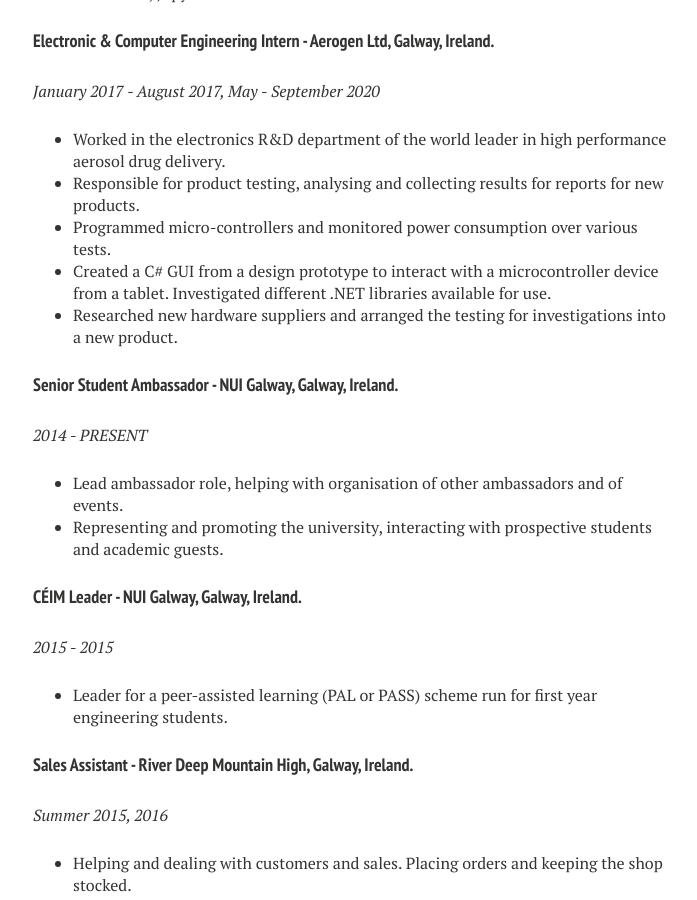
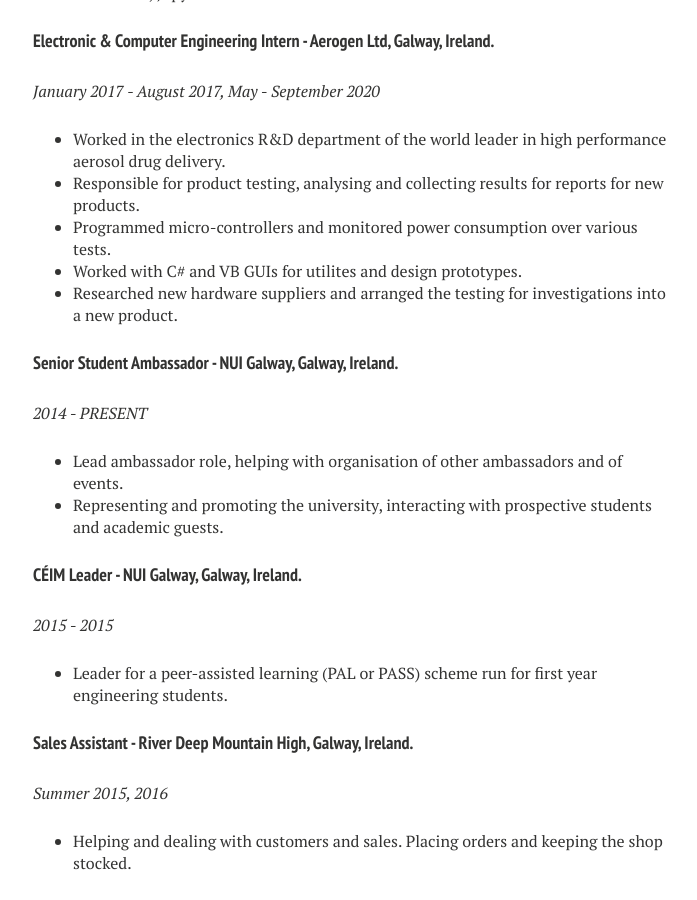
Before and after one commit to cbreathnach/cbreathnach.github.io, a Jekyll site: the page built from _pages/cv.md, in a window 1280 px wide and 900 px high, scrolled down 1031 px. Shown: the whole window, without its empty margins (287-984 px from the left). Built offline with Jekyll 4.4.1, drawn with Linux system fonts in a browser that asks for light colours; nearby versions of some CDN libraries.

Commit message:
Update experience

```diff
--- a/_pages/cv.md
+++ b/_pages/cv.md
@@ -42,7 +42,7 @@ comments: false
 * Worked in the electronics R&D department of the world leader in high performance aerosol drug delivery.
 * Responsible for product testing, analysing and collecting results for reports for new products.
 * Programmed micro-controllers and monitored power consumption over various tests.
-* Created a C# GUI from a design prototype to interact with a microcontroller device from a tablet. Investigated different .NET libraries available for use.
+* Worked with C# and VB GUIs for utilites and design prototypes.
 * Researched new hardware suppliers and arranged the testing for investigations into a new product.
 
 #### Senior Student Ambassador - NUI Galway, Galway, Ireland.
```
